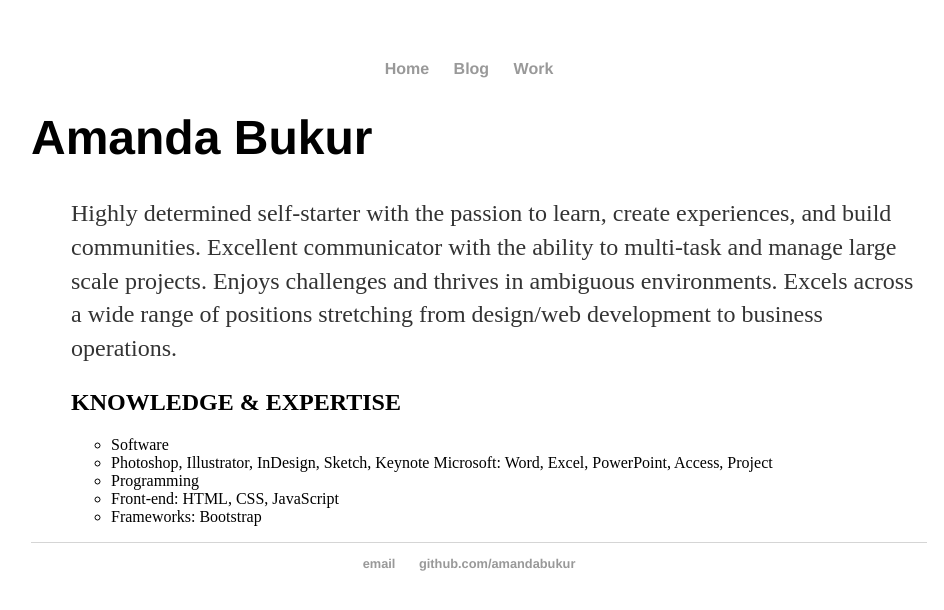
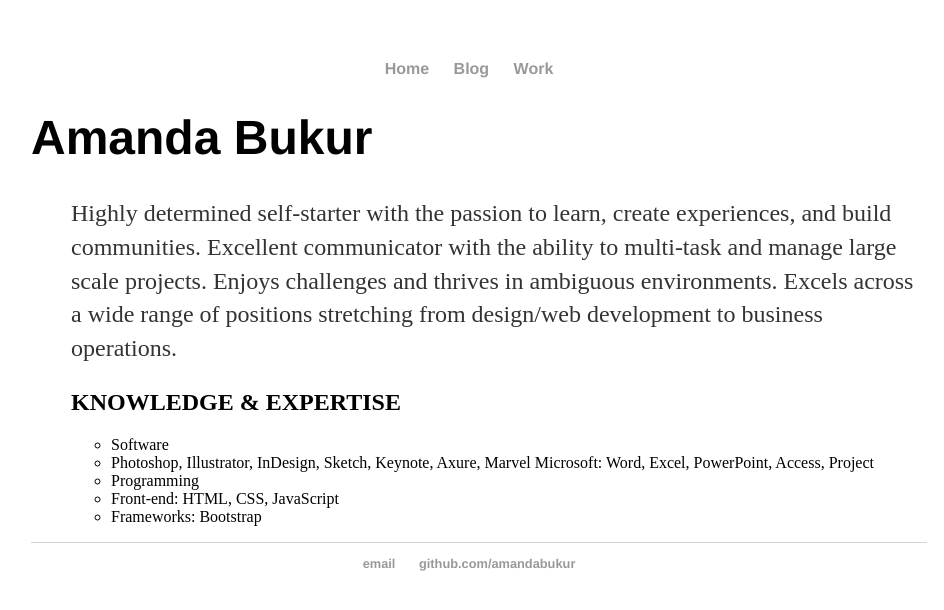
Before and after one commit to amandabukur/amandabukur.github.io, a Jekyll site: the page built from cv/index.html, in a window 1280 px wide. Shown: the top 610 px of the page, without its empty margins (161-1105 px from the left). Built offline with Jekyll 4.4.1, drawn with Linux system fonts in a browser that asks for light colours.

Commit message:
Update index.html
axure and marvel

```diff
--- a/cv/index.html
+++ b/cv/index.html
@@ -13,7 +13,7 @@ title: Amanda Bukur
     <section>
       <ul>
         <li>Software</li>
-        <li>Photoshop, Illustrator, InDesign, Sketch, Keynote
+        <li>Photoshop, Illustrator, InDesign, Sketch, Keynote, Axure, Marvel
 Microsoft: Word, Excel, PowerPoint, Access, Project
 </li>
       </ul>
```
